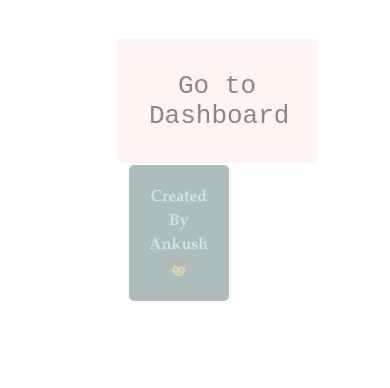
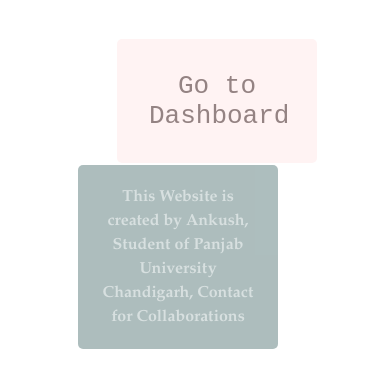
Before and after one commit to ankushthedeveloper/AdminDashboard, a React (Vite) app: page / in a window 390 px wide. Shown: the top 388 px of the page. Built offline with nearby package versions, Linux system fonts and the light colour scheme.

Commit message:
responsive

```diff
--- a/src/App.tsx
+++ b/src/App.tsx
@@ -29,8 +29,9 @@
           <Route path="/" element={<Link to='/admin/dashboard'>
           <button className="gotoBtn">Go to Dashboard</button>
           <h5 className="madeBy">
-            Created By Ankush👦
-
+           This Website is created by Ankush,
+           Student of Panjab University Chandigarh,
+           Contact for Collaborations
           </h5>
           </Link>} />
           <Route path="/admin/dashboard" element={<Dashboard />} />
--- a/src/Styles/_mediaQueries.scss
+++ b/src/Styles/_mediaQueries.scss
@@ -351,8 +351,12 @@
     font-size: xx-large !important;
   }
 .madeBy{
-  width: 100px !important;
+  width: 200px !important;
   font-size: medium !important;
+  left:20% !important;
+  &:hover{
+    opacity: 1 !important;
+  }
 }
   .searchText{
     font-size: 17px !important;
--- a/src/Styles/app.scss
+++ b/src/Styles/app.scss
@@ -52,6 +52,9 @@
     bottom: 30%;
     padding: 20px;
     margin-top: 2px;
+    &:hover{
+      opacity: 1 !important;
+    }
   }
 
   .gotoBtn{
```
